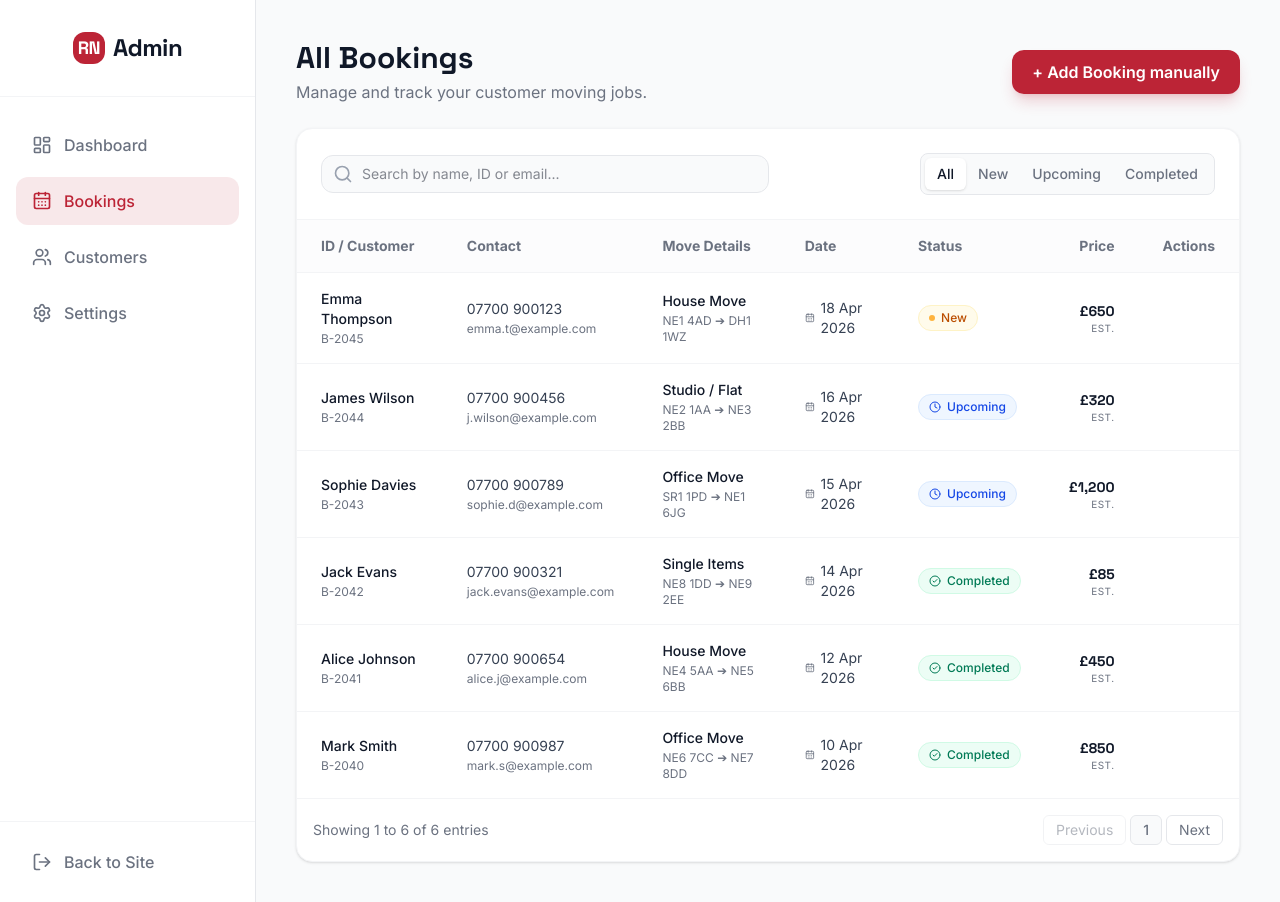
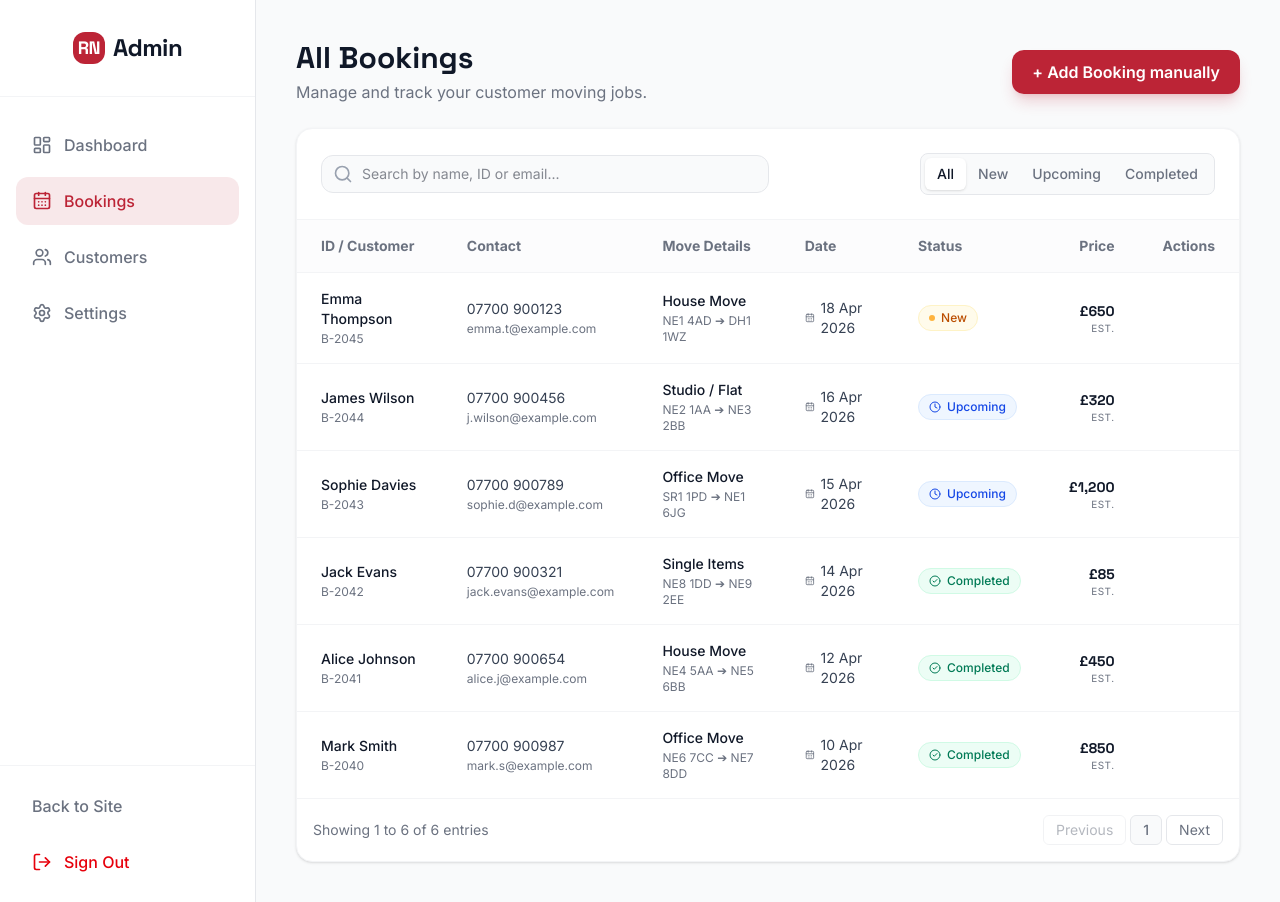
Before and after one commit to atifjan2019/Birmingham-Removals, a Next.js app: page /admin/bookings in a window 1280 px wide. Built offline with nearby package versions, Linux system fonts and the light colour scheme; no server answers.

Commit message:
feat: add admin dashboard layout with sidebar navigation and authentication controls

```diff
--- a/src/app/admin/layout.js
+++ b/src/app/admin/layout.js
@@ -3,6 +3,7 @@
 import Link from "next/link";
 import { usePathname } from "next/navigation";
 import { LayoutDashboard, CalendarDays, Settings, LogOut, Users } from "lucide-react";
+import { logoutAdmin } from "@/app/actions/auth";
 
 export default function AdminLayout({ children }) {
   const pathname = usePathname();
@@ -13,6 +14,10 @@ export default function AdminLayout({ children }) {
     { name: "Customers", href: "/admin/customers", icon: Users },
     { name: "Settings", href: "/admin/settings", icon: Settings },
   ];
+
+  if (pathname === "/admin/login") {
+    return <div className="min-h-screen">{children}</div>;
+  }
 
   return (
     <div className="min-h-screen bg-gray-50 flex flex-col md:flex-row">
@@ -48,14 +53,20 @@ export default function AdminLayout({ children }) {
           })}
         </nav>
 
-        <div className="p-4 border-t border-gray-100">
+        <div className="p-4 border-t border-gray-100 space-y-2">
           <Link
             href="/"
-            className="flex items-center gap-3 px-4 py-3 rounded-xl text-muted hover:bg-red-50 hover:text-red-600 transition-all font-medium"
+            className="flex w-full items-center gap-3 px-4 py-3 rounded-xl text-muted hover:bg-gray-50 transition-all font-medium"
+          >
+            Back to Site
+          </Link>
+          <button
+            onClick={() => logoutAdmin()}
+            className="flex w-full items-center gap-3 px-4 py-3 rounded-xl text-red-600 hover:bg-red-50 transition-all font-medium"
           >
             <LogOut className="w-5 h-5" />
-            Back to Site
-          </Link>
+            Sign Out
+          </button>
         </div>
       </aside>
 
```
